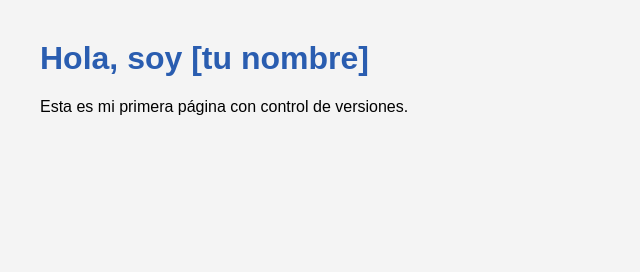
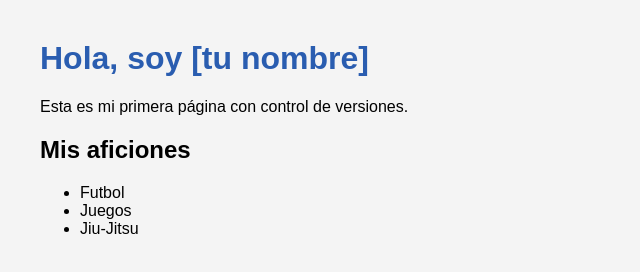
Before and after one commit to EmilianoGT07/PRACTICAGIT3, a plain HTML site: page index.html in a window 1280 px wide. Shown: the whole page, without its empty margins (0-640 px from the left). Drawn offline with Linux system fonts and the light colour scheme.

Commit message:
4 Añade lista de aficiones

```diff
--- a/index.html
+++ b/index.html
@@ -8,5 +8,11 @@
  <body>
   <h1>Hola, soy [tu nombre]</h1>
   <p>Esta es mi primera página con control de versiones.</p>
+  <h2>Mis aficiones</h2>
+  <ul>
+    <li>Futbol</li>
+    <li>Juegos</li>
+    <li>Jiu-Jitsu</li>
+  </ul>
  </body>
 </html>
```
